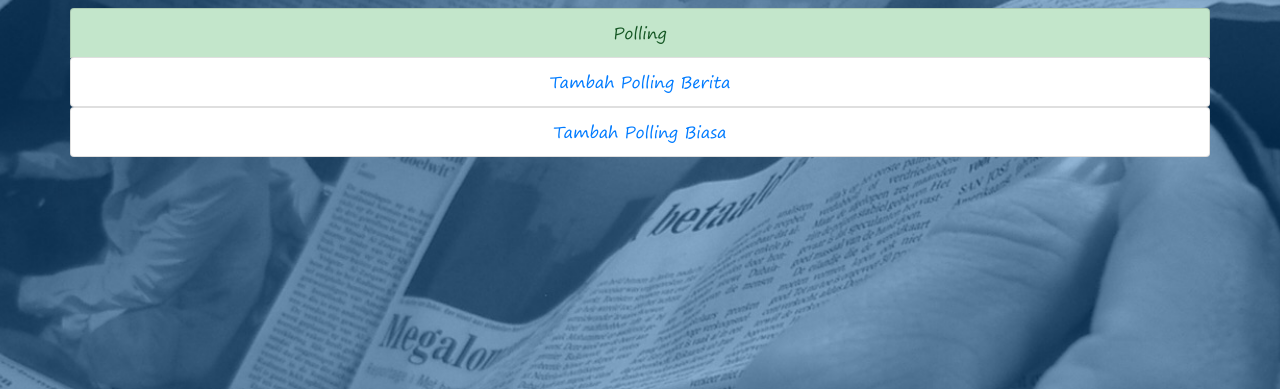
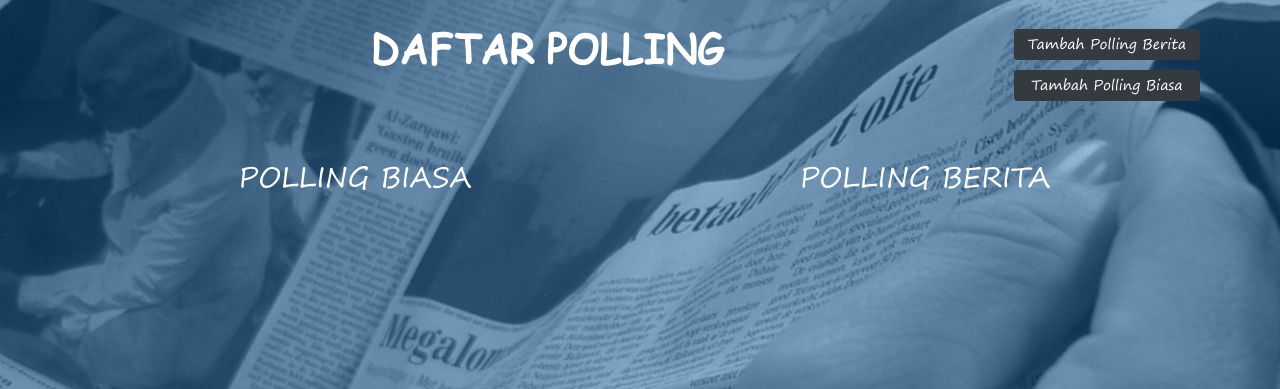
Before and after one commit to ichlaffterlalu/bmnc, a Django app: page /polling/ in a window 1280 px wide. Shown: the part 62-451 px from the top of the page. Run offline with Django 3.2, Linux system fonts and the light colour scheme; data that the repository does not hold is empty; some libraries are stand-ins or nearby versions.

Commit message:
Added show polling view

```diff
--- a/polling/templates/polling/polling.html
+++ b/polling/templates/polling/polling.html
@@ -1,13 +1,79 @@
 {% extends "base.html" %}
 {% block title %}Polling{% endblock %}
 {% block content %}
-    <div class="container">
-		<div class="row">
-            <ul class="list-group" style="width:100%">
-                <li class="list-group-item list-group-item-success"><center>Polling</center></li>
-                <a href="{% url 'polling:tambah_polling_berita' %}"><li class="list-group-item"><center>Tambah Polling Berita</center></li></a>
-                <a href="{% url 'polling:tambah_polling_biasa' %}"><li class="list-group-item"><center>Tambah Polling Biasa</center></li></a>
-            </ul>
-		</div>
+    <div class="py-3">
+        <div class="container">
+            <span class="float-right">
+                {% if is_narasumber %}
+                    <a class="btn btn-sm btn-dark" href="{% url 'polling:tambah_polling_berita' %}" style="margin:5px;width:100%">
+                        <center>Tambah Polling Berita</center>
+                    </a><br>
+                    <a class="btn btn-sm btn-dark" href="{% url 'polling:tambah_polling_biasa' %}" style="margin:5px;width:100%">
+                        <center>Tambah Polling Biasa</center>
+                    </a>
+                {% endif %}
+            </span>
+            <div class="row">
+            <div class="col-md-12">
+                <h1 class="w-100 text-center text-uppercase text-white">
+                    <b>Daftar Polling</b>
+                </h1>
+            </div>
+            </div>
+        </div>
+    </div>
+    <div class="py-5">
+        <div class="container">
+            <div class="row">
+                <div class="col-md-6">
+                    <div class="col-md-12">
+                        <div class="list-group">
+                            <div class="py-3">
+                                <h3 class="w-100 text-center text-uppercase text-white">Polling Biasa</h3>
+                            </div>
+                            {% for poll in daftar_polling_biasa %}
+                                {% if now > poll.id_polling.polling_end %}
+                                    <a class="list-group-item list-group-item-action flex-column align-items-start success" href="{{poll.url}}">
+                                {% else %}
+                                    <a class="list-group-item list-group-item-action flex-column align-items-start danger">
+                                {% endif %}
+                                        <div class="d-flex w-100 justify-content-between">
+                                            <h5 class="mb-1">{{poll.id_polling.id}}</h5>
+                                        </div>
+                                        <small>{{poll.id_polling.polling_start}} - {{poll.id_polling.polling_end}}</small>
+                                        <small>{{poll.url}}</small>
+                                        <small>Total Responden: {{poll.id_polling.total_responden}}</small>
+                                        <p class="mb-1">{{poll.deskripsi}}</p>
+                                    </a>
+                            {% endfor %}
+                        </div>
+                    </div>
+                </div>
+                <div class="col-md-6">
+                    <div class="col-md-12">
+                        <div class="list-group">
+                            <div class="py-3">
+                                <h3 class="w-100 text-center text-uppercase text-white">Polling Berita</h3>
+                            </div>
+                            {% for poll in daftar_polling_berita %}
+                                {% if now > poll.id_polling.polling_end %}
+                                    <a class="list-group-item list-group-item-action flex-column align-items-start success" href="{{poll.url_berita.url}}">
+                                {% else %}
+                                    <a class="list-group-item list-group-item-action flex-column align-items-start danger">
+                                {% endif %}
+                                        <div class="d-flex w-100 justify-content-between">
+                                            <h5 class="mb-1">{{poll.url_berita.judul}}</h5>
+                                        </div>
+                                        <small>{{poll.id_polling.polling_start}} - {{poll.id_polling.polling_end}}</small>
+                                        <small>{{poll.url_berita.url}}</small>
+                                        <p class="mb-1">Topik: {{poll.topik}}<br> Jumlah Kata: </p>
+                                    </a>
+                            {% endfor %}
+                            </div>
+                        </div>
+                    </div>
+                </div>
+            </div>
+        </div>
     </div>
 {% endblock %}
--- a/polling/views.py
+++ b/polling/views.py
@@ -3,17 +3,18 @@ from django.urls import reverse
 from django.http import HttpResponseRedirect
 from django.db import connection
 import datetime
+from .models import PollingBiasa, PollingBerita
 
 def index(request):
     # todo : get narasumber data
     is_narasumber = True
 
-    if is_narasumber:
-        html = 'polling/polling.html'
-        response = {}
-        return render(request, html, response)
+    daftar_polling_biasa = PollingBiasa.objects.raw("SELECT * FROM POLLING_BIASA;")
+    daftar_polling_berita = PollingBerita.objects.raw("SELECT * FROM POLLING_BERITA;")
 
-    return HttpResponseRedirect('/')
+    html = 'polling/polling.html'
+    response = {"is_narasumber":is_narasumber, "daftar_polling_biasa":daftar_polling_biasa, "daftar_polling_berita":daftar_polling_berita}
+    return render(request, html, response)
 
 def tambah_polling_berita(request):
     # todo : get narasumber data
```
